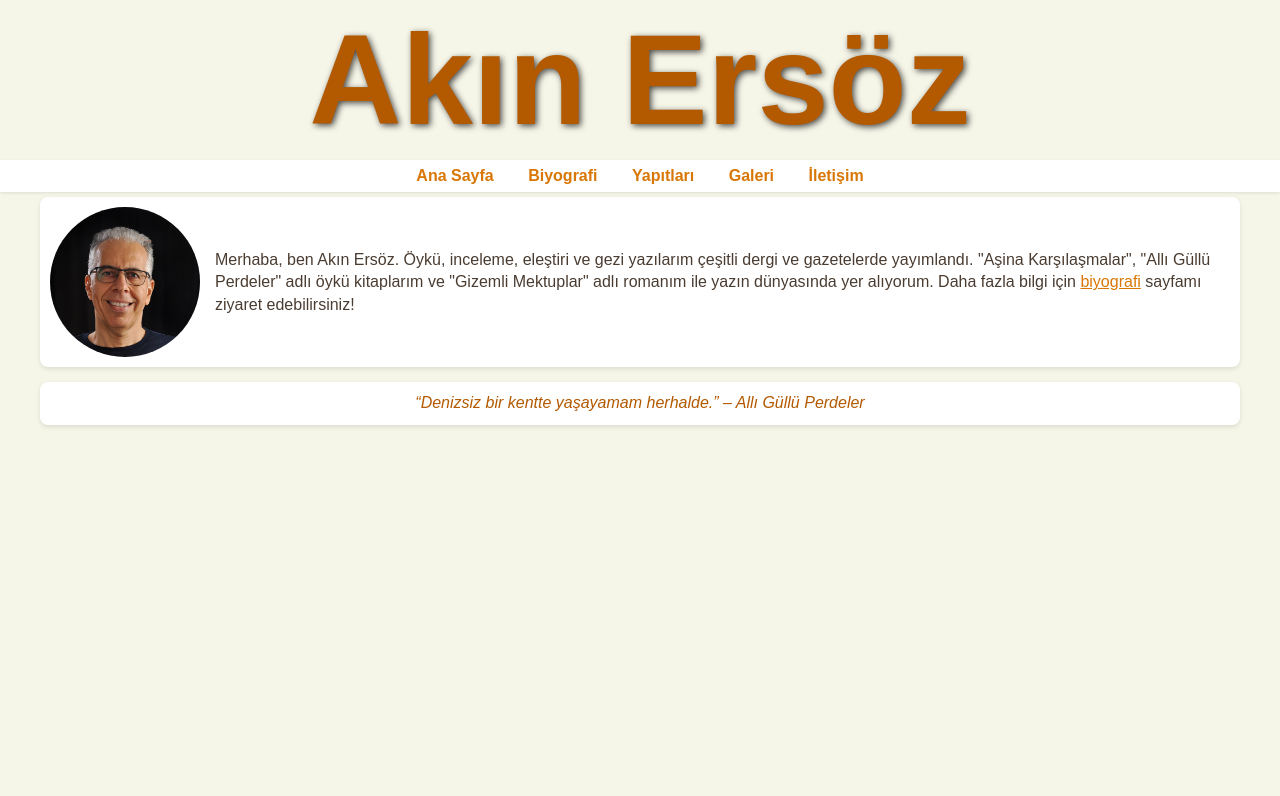
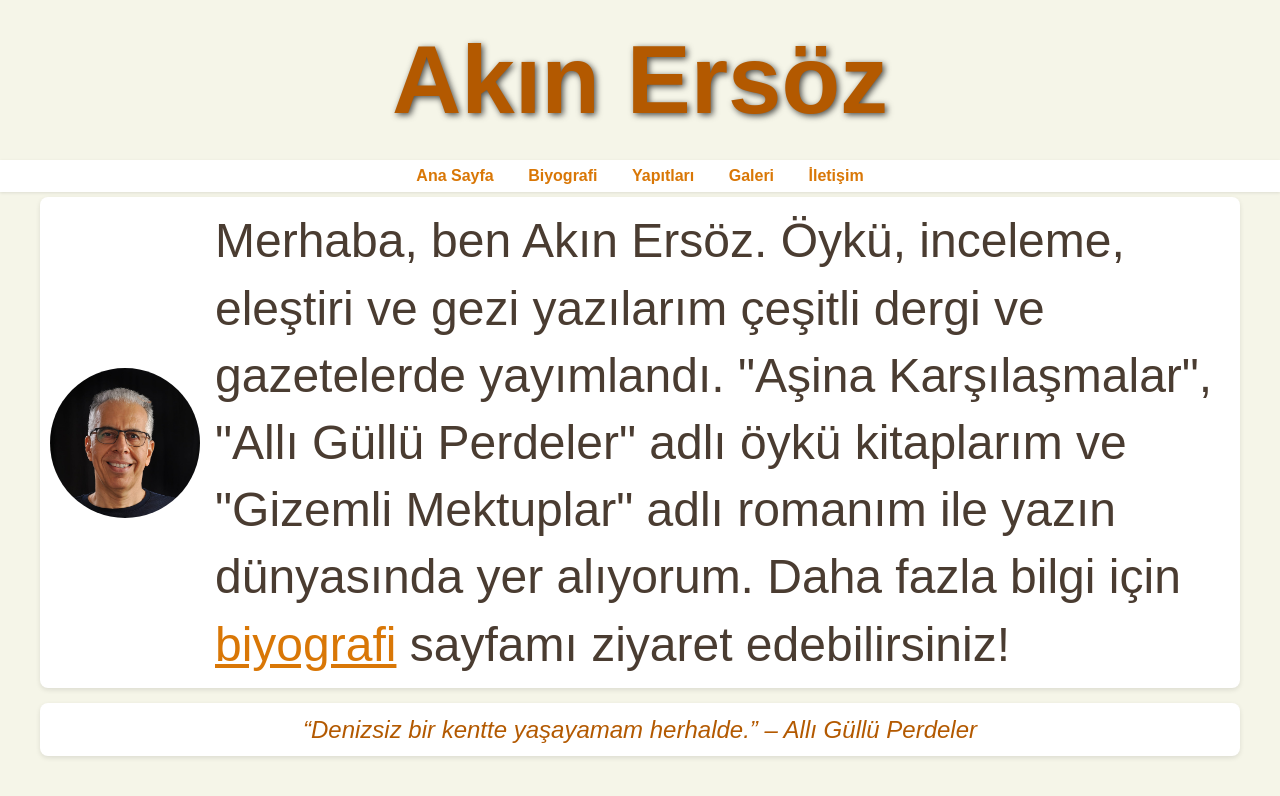
Before and after one commit to akin-ersoz/yazar, a plain HTML site: page index.html in a window 1280 px wide. Drawn offline with Linux system fonts and the light colour scheme.

Commit message:
Update index.html

```diff
--- a/index.html
+++ b/index.html
@@ -24,7 +24,7 @@
             padding: 5px 0;
         }
         .hero h1 {
-            font-size: 8em; /* Başlık boyutu daha da artırıldı */
+            font-size: 6em; /* Başlık boyutu daha da artırıldı */
             color: #b35900;
             text-shadow: 2px 2px 6px rgba(0, 0, 0, 0.7);
             margin: 0;
@@ -79,7 +79,7 @@
         }
         .biyografi-box img:hover { transform: scale(1.1); }
         .biyografi-box p {
-            font-size: 1em;
+            font-size: 3em;
             margin: 0;
         }
         .quote-box {
@@ -91,7 +91,7 @@
         }
         .quote-box p {
             font-style: italic;
-            font-size: 1em;
+            font-size: 1.5em;
             margin: 0;
             color: #b35900;
         }
```
